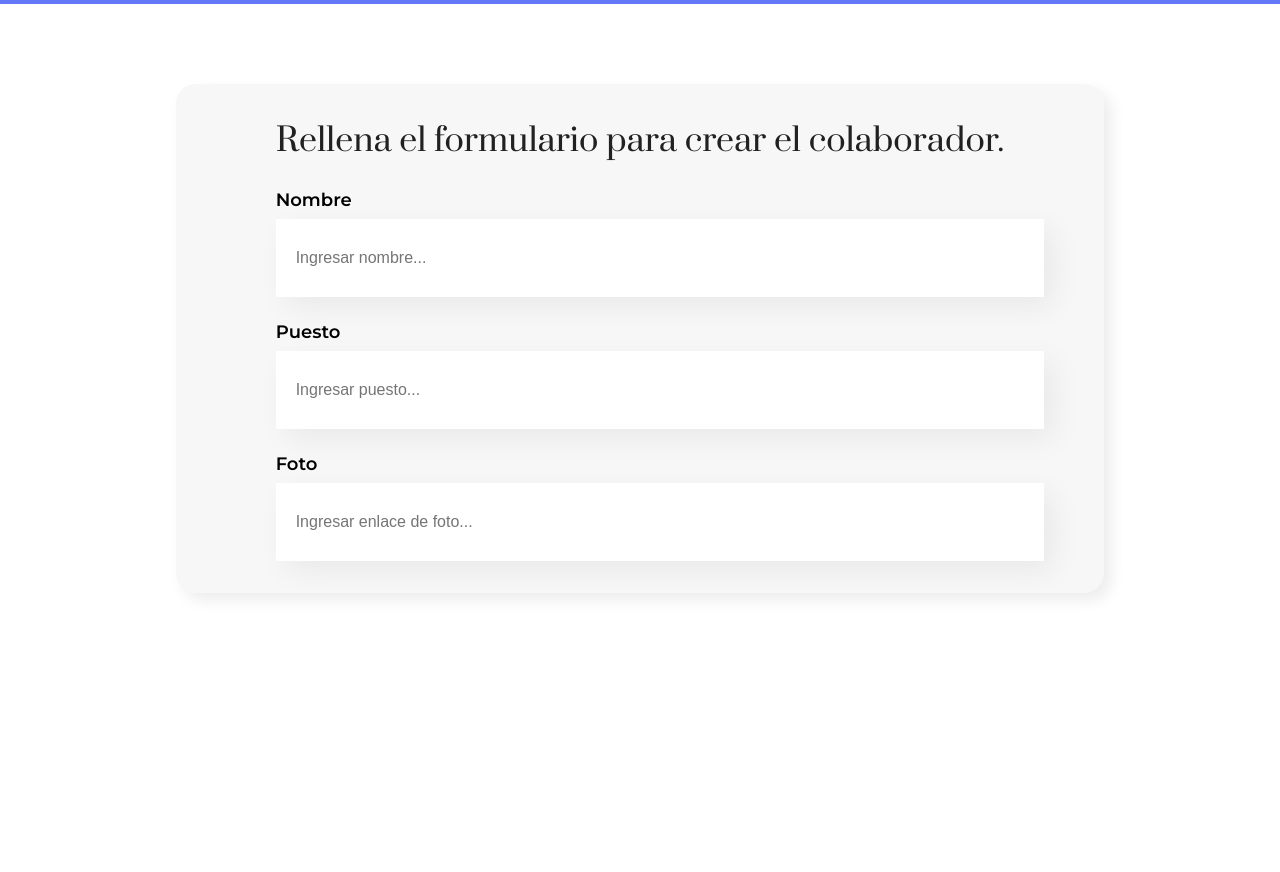
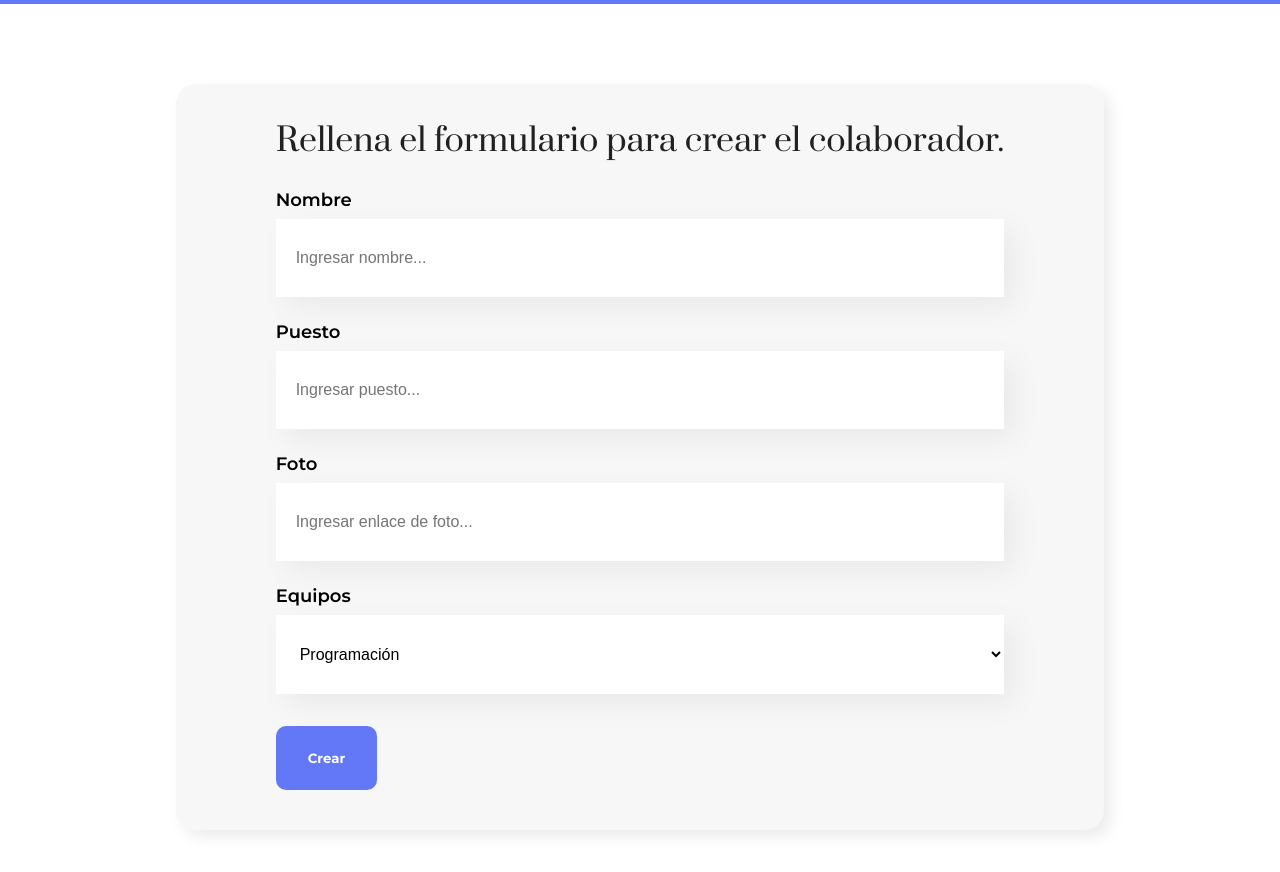
Before and after one commit to Abraham9804/org, a React (Create React App) app: page / in a window 1280 px wide. Shown: the part 496-1368 px from the top of the page. Before the commit the page ends 1169 px from the top, so only its background shows below. Built offline with nearby package versions, Linux system fonts and the light colour scheme; a web font is replaced by a local one.

Commit message:
componente lista y boton

```diff
--- /dev/null
+++ b/src/componentes/Boton/Boton.css
@@ -0,0 +1,16 @@
+.boton{
+    background-color: #6278f7;
+    border-radius: 10px;
+    font-weight: 700;
+    font-family: "Montserrat", serif;
+    padding: 24px 32px;
+    border: none;
+    color: #fff;
+    margin: 32px 0;
+    cursor: pointer;
+    float: left;
+}
+
+.boton:hover{
+    color: #95FFD4;
+}
--- /dev/null
+++ b/src/componentes/Boton/index.js
@@ -0,0 +1,7 @@
+import "./Boton.css"
+
+const Boton = (props) => {
+    return <button className="boton">{props.children} </button>
+}
+
+export default Boton
--- a/src/componentes/Formulario/Formulario.js
+++ b/src/componentes/Formulario/Formulario.js
@@ -1,13 +1,26 @@
 import "./Formulario.css"
 import CampoTexto from "../CampoTexto"
+import ListaOpciones from "../ListaOpciones"
+import Boton from "../Boton"
+
+
 
 function Formulario(){
+    function enviarForm(e){
+        e.preventDefault()
+        console.log("Form enviado")
+    }
+
     return <section className="secction__form">
-                <form>
+                <form onSubmit={enviarForm}>
                     <h2>Rellena el formulario para crear el colaborador.</h2>
                     <CampoTexto name="Nombre" placeholder="Ingresar nombre"/>
                     <CampoTexto name="Puesto" placeholder="Ingresar puesto"/>
                     <CampoTexto name="Foto" placeholder="Ingresar enlace de foto"/>
+                    <ListaOpciones />
+                    <Boton>
+                        Crear
+                    </Boton>
                 </form>
             </section>
 }
--- /dev/null
+++ b/src/componentes/ListaOpciones/ListaOpciones.css
@@ -0,0 +1,18 @@
+div label{
+    font-family: "Montserrat", serif;
+    font-size: 18px;
+    font-weight: 600;
+    display: block;
+    margin-bottom: 8px;
+    text-align: left;
+}
+
+.container__opciones select{
+    width: 100%;
+    background-color: white;
+    box-shadow: 10px 10px 30px rgba(0,0,0,0.06);
+    border: none;
+    padding: 30px 20px;
+    outline-color: #6278F7;
+    font-size: 16px;
+}
--- /dev/null
+++ b/src/componentes/ListaOpciones/index.js
@@ -0,0 +1,19 @@
+import "./ListaOpciones.css"
+
+const ListaOpciones = () =>{
+    const equipos = ["Programación", "Front End", "Data Science", "Devops", "UX y Diseño", "Móvil", "Innovación y  Gestión"]
+
+    return <div className="container__opciones">
+                <label>Equipos</label>
+                <select>
+                    {
+                    equipos.map((equipo, index)=>{
+                        return <option key={index}>{equipo}</option>
+                    })
+
+                    }
+                </select>
+            </div>
+}
+
+export default ListaOpciones
--- a/src/index.css
+++ b/src/index.css
@@ -1,4 +1,9 @@
+*{
+  box-sizing: border-box;
+}
+
 body {
   margin: 0;
   font-family: "Prata", sans-serif;
+
 }
```
